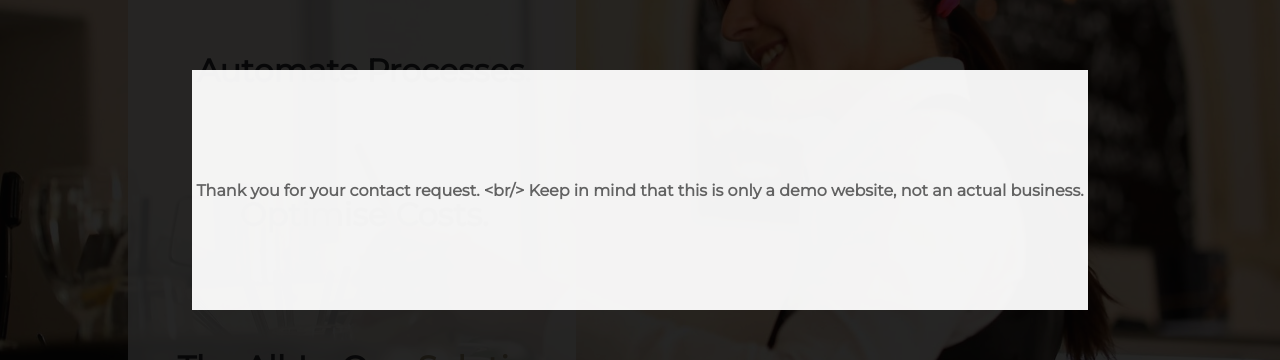
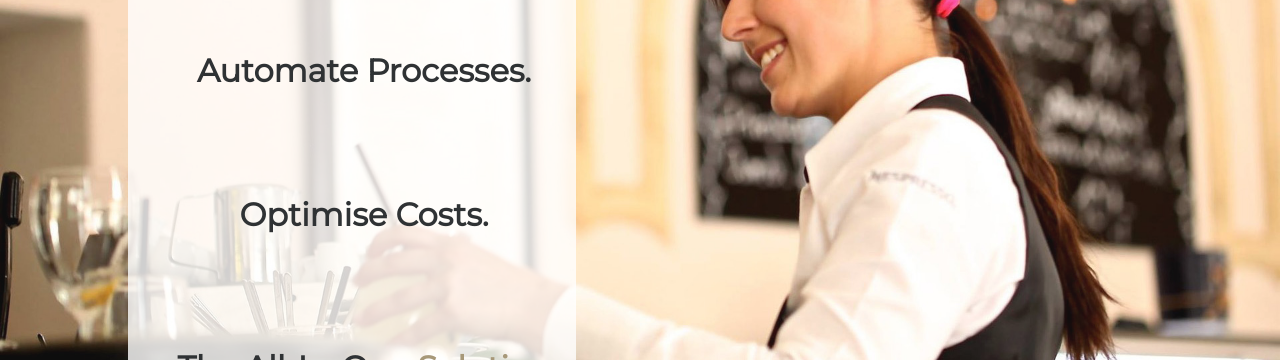
Before and after one commit to VictoriaStudios/gastronauti, a Next.js app: page / in a window 1280 px wide. Shown: the part 231-591 px from the top of the page. Built offline with nearby package versions, Linux system fonts and the light colour scheme; a web font is replaced by a local one.

Commit message:
Continued work on modal

```diff
--- a/components/Modal.js
+++ b/components/Modal.js
@@ -2,8 +2,8 @@ import { createPortal } from "react-dom";
 import { useEffect, useState } from "react";
 import styles from '../styles/Modal.module.css'
 
-const Backdrop = () => {
-    return <div className={styles.backdrop} />
+const Backdrop = (props) => {
+    return <div onClick={() => props.handleModalClose()} className={styles.backdrop} />
 }
 
 const Message = (props) => {
@@ -13,8 +13,8 @@ const Message = (props) => {
     if (props.height) height = props.height
 
     return (
-        <div>
-            <h4 style={{ width: width, height: height }} className={styles.message}>{props.message}</h4>
+        <div style={{ width: width, height: height }} className={styles.message}>
+            {props.children}
         </div>
     )
 }
@@ -29,17 +29,18 @@ const Modal = (props) => {
             let backdropDiv = document.getElementById('backdrop')
             setBackdropDiv(backdropDiv)
             let modalDiv = document.getElementById('modal')
-            console.log(modalDiv)
             setModalDiv(modalDiv)
         }
     }, [])
 
+
+
     return (
         <>
-            {backdropDiv !== null && modalDiv !== null && props.enabled === true ? (
+            {backdropDiv !== null && modalDiv !== null ? (
                 <>
-                    {createPortal(<Backdrop />, backdropDiv)}
-                    {createPortal(<Message message={props.message} width={props.width} height={props.height} />, modalDiv)}
+                    {createPortal(<Backdrop handleModalClose = {props.handleModalClose} />, backdropDiv)}
+                    {createPortal(<Message children={props.children} width={props.width} height={props.height} />, modalDiv)}
                 </>
             ) : null
             }
--- a/pages/index.js
+++ b/pages/index.js
@@ -2,7 +2,7 @@ import Head from 'next/head'
 import Layout from '../components/Layout'
 import Hero from '../components/Hero'
 import More from '../components/More'
-import { useRef } from 'react'
+import { useRef, useState } from 'react'
 import Introduction from '../components/Introduction'
 import Kassensystem from '../components/Kassensystem'
 import Empfehlungen from '../components/Empfehlungen'
@@ -29,6 +29,18 @@ export default function Home() {
     topRef: topRef,
   }
 
+  const [modalOpen, setModalOpen] = useState(false)
+
+  const handleModalOpen = () => {
+    console.log ("Setting modal to true")
+    setModalOpen (true)
+  }
+
+  const handleModalClose = () => {
+    console.log ("Setting modal to false")
+    setModalOpen (false)
+  }
+
 
   return (
     <div ref={topRef}>
@@ -44,7 +56,7 @@ export default function Home() {
           </div>
           <More kassenRef={kassenRef} kontaktRef={kontaktRef} blogRef={blogRef} />
           <div ref={introRef}>
-          <div style={{ marginBottom: '4rem' }} />
+            <div style={{ marginBottom: '4rem' }} />
             <Introduction scrollRef={kontaktRef} />
           </div>
           <div ref={kassenRef}>
@@ -65,7 +77,12 @@ export default function Home() {
           </div>
         </main>
       </Layout>
-      <Modal enabled={true} height='30vh' message = 'Thank you for your contact request. <br/> Keep in mind that this is only a demo website, not an actual business.'/>
+      {modalOpen ?
+       (<Modal handleModalClose={handleModalClose} height='30vh'>
+        <h4>Thank you for your contact request.</h4>
+        <h4>Keep in mind that this is only a demo website, not an actual business.</h4>
+      </Modal>): null}
+
     </div>
   )
 }
--- a/styles/Modal.module.css
+++ b/styles/Modal.module.css
@@ -3,7 +3,7 @@
     width: 100vw;
     height: 100vh;
     z-index: 50;
-    background-color: rgba(0, 0, 0, 0.85);
+    background-color: rgba(0, 0, 0, 0.9);
 }
 
 .message {
@@ -11,11 +11,9 @@
     background-color: rgba(255, 255, 255, 0.95);
     display: flex;
     flex-direction: column;
-    justify-content: center;
+    justify-content: space-evenly;
     position: fixed;
     z-index: 60;
-    /* height: 80vh;
-    width:70vw; */
     left: 50%;
     top: 50%;
     transform: translate(-50%, -50%);
```
